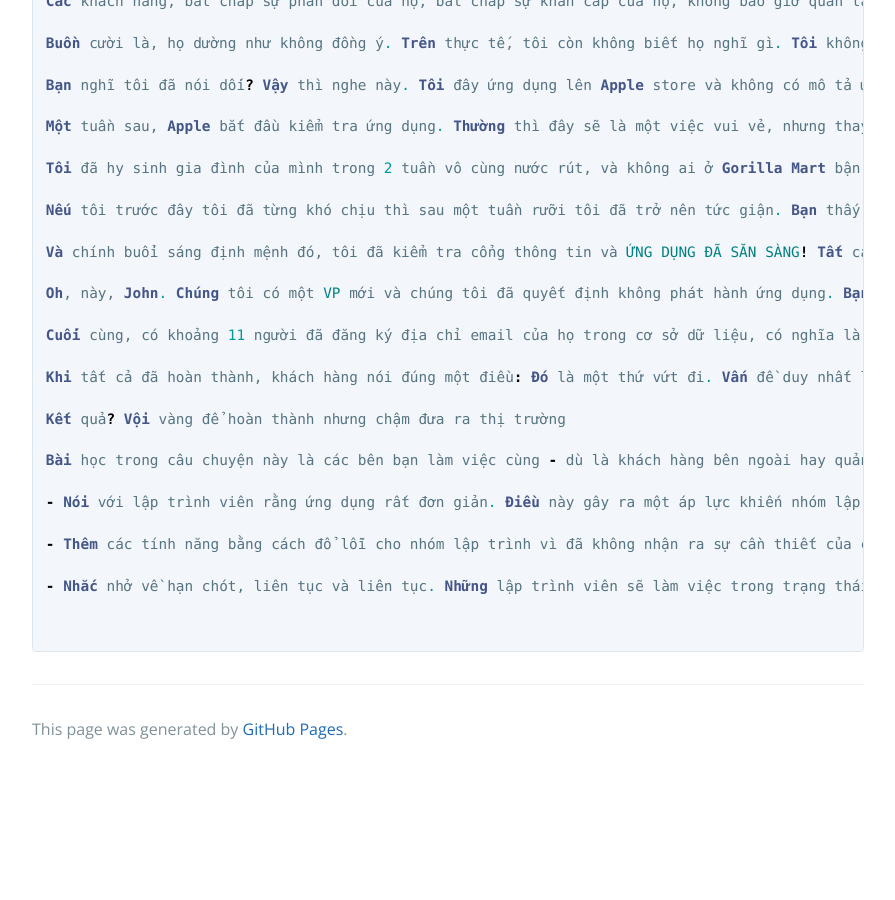
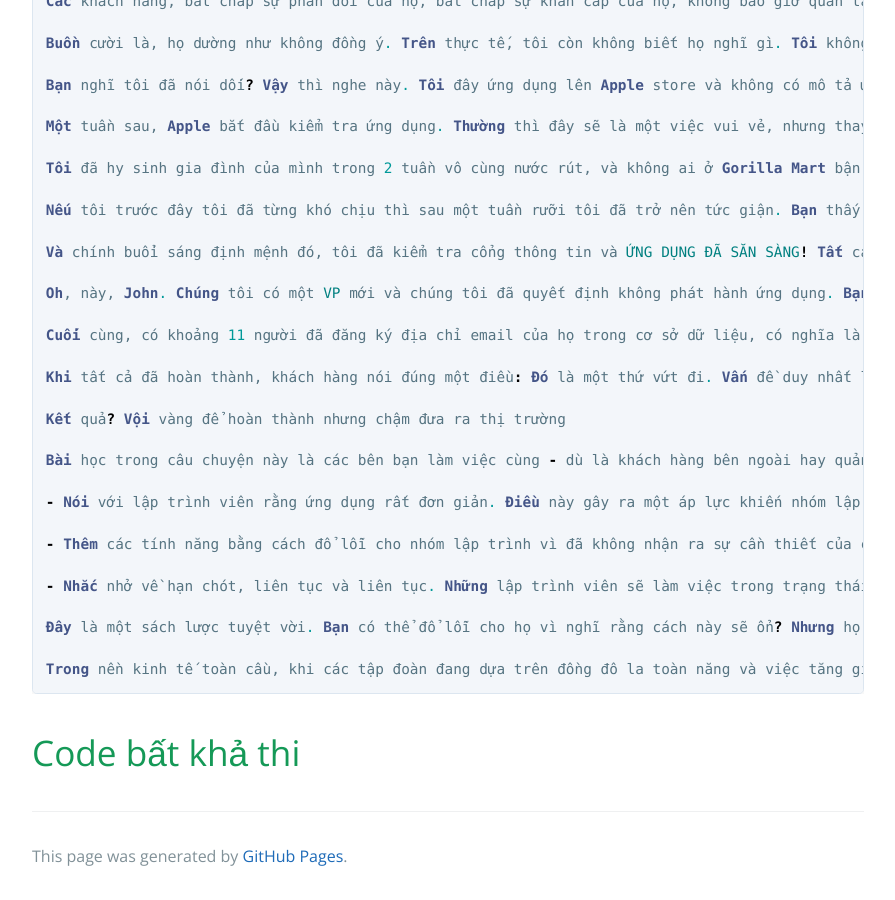
Before and after one commit to HaiBV/haibv.github.io, a Jekyll site: the page built from clean-coder/chapter-2-saying-no.md, in a window 1280 px wide and 900 px high, scrolled down 13417 px. Shown: the whole window, without its empty margins (192-1087 px from the left). Built offline with Jekyll 4.4.1, drawn with Linux system fonts in a browser that asks for light colours; our own code applies the rules of GitHub Pages for plain Markdown files; before the commit the page ends 14190 px from its top, so only the background shows below that.

Commit message:
Book - The Clean Coder - Chapter 2 - Saying No

````diff
--- a/clean-coder/chapter-2-saying-no.md
+++ b/clean-coder/chapter-2-saying-no.md
@@ -419,5 +419,9 @@ Bài học trong câu chuyện này là các bên bạn làm việc cùng - dù
 
 - Nhắc nhở về hạn chót, liên tục và liên tục. Những lập trình viên sẽ làm việc trong trạng thái nhanh nhất và chăm chỉ nhất (và tất nhiên là dễ mắc lỗi nhất, nhưng có ai quan tâm đâu, phải không nào?) với thời hạn chỉ vài ngày. Tại sao phải nói với họ rằng chúng ta có thể lùi hạn chót ra xa hơn trong khi họ đang làm việc rất hiệu quả? Tận dụng lợi thế của nó đi. Và mọi việc cứ thế trôi qua, một vài ngày được thêm vào, một tuần được thêm vào, ngay cả khi bạn đã làm việc 20 tiếng một ngày để mọi thứ hoạt động. Nó giống như câu chuyện con lừa và củ cà rốt, ngoại trừ việc bạn được đối xử không bằng con lừa.
 
+Đây là một sách lược tuyệt vời. Bạn có thể đổ lỗi cho họ vì nghĩ rằng cách này sẽ ổn? Nhưng họ không nhìn thấy mớ code kinh khủng khiếp đó. Và mọi việc cứ tiếp diễn, lặp đi lặp lại, bất chấp kết quả.
 
+Trong nền kinh tế toàn cầu, khi các tập đoàn đang dựa trên đồng đô la toàn năng và việc tăng giá cổ phiếu liên quan đến sa thải nhân viên, làm việc quá sức, và thuê ngoài, chiến thuật này mà tôi vừa cho bạn thấy giúp cắt giảm chi phí cho lập trình viên đang làm cho code tốt trở nên lỗi thời. Là những lập trình viên, chúng ta yêu cầu viết code nhiều gấp 2 lần với một nữa thời gian nếu chúng ta không cẩn trọng.
 ```
+
+# Code bất khả thi
````
